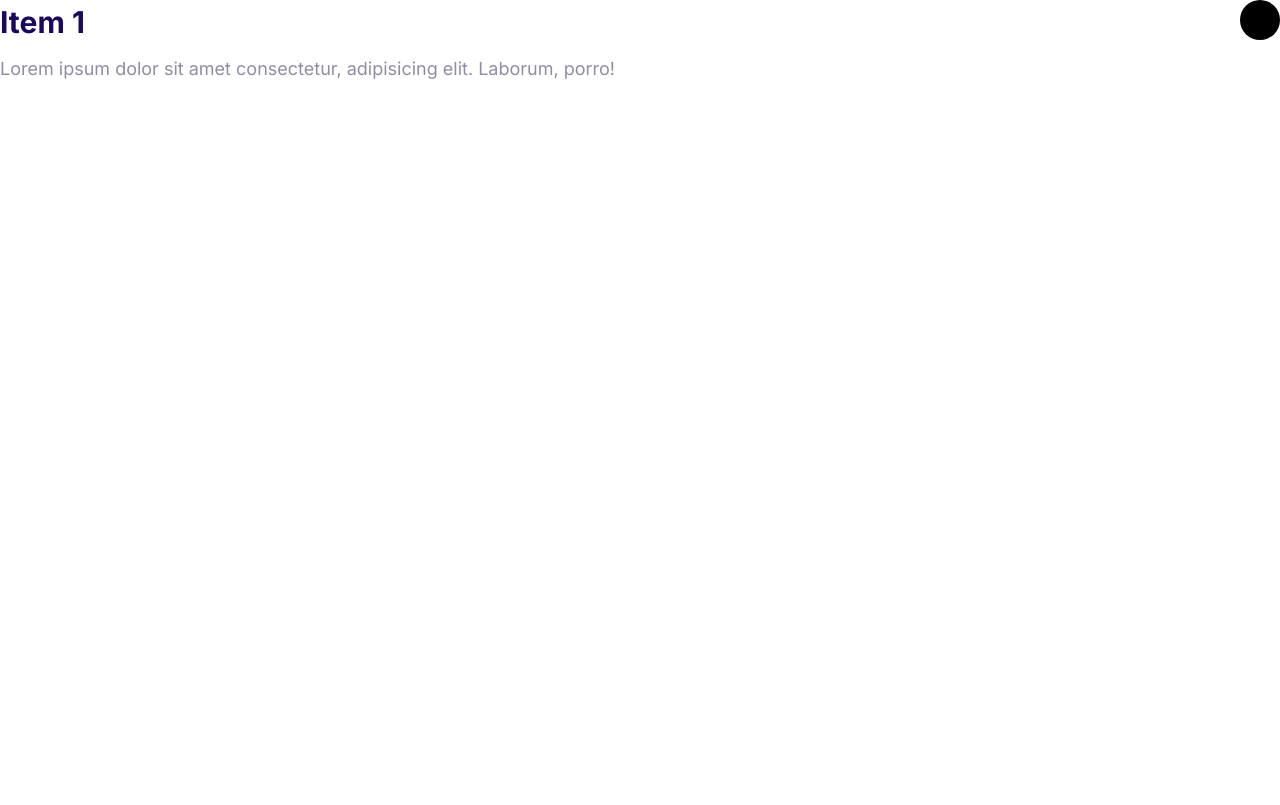
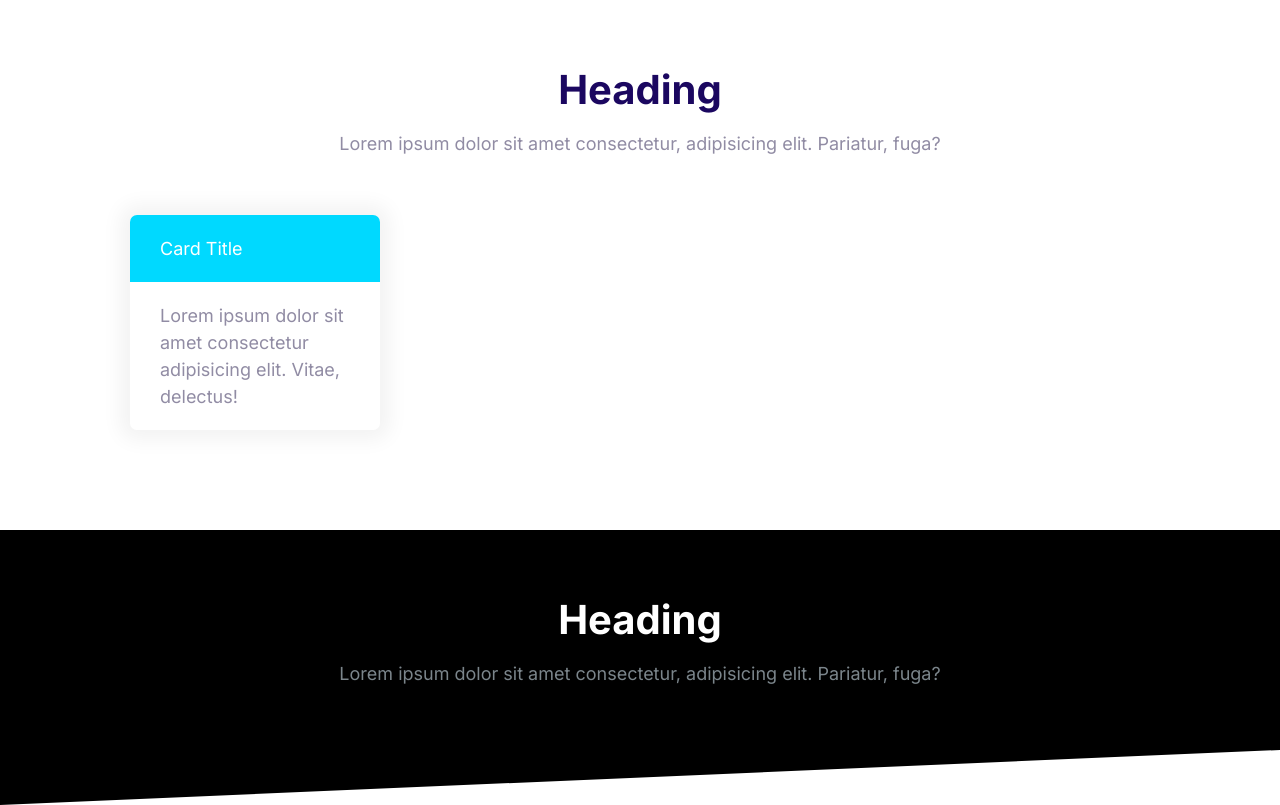
Before and after one commit to Samih51/moshify, a plain HTML site: page index.html in a window 1280 px wide. Drawn offline with Linux system fonts and the light colour scheme.

Commit message:
making the blocks of the page

```diff
--- a/css/styles.css
+++ b/css/styles.css
@@ -465,3 +465,33 @@ a {
   max-height: 100vh;
   opacity: 1;
 }
+/*Blocks*/
+.block {
+  --padding-vertical: 6rem;
+  padding: var(--padding-vertical) 2rem;
+}
+.block__heading {
+  margin-top: 0;
+}
+.block--dark {
+  background: #000;
+  color: #7b858b;
+}
+.block--dark .block__heading {
+  color: #fff;
+}
+.block--skewed-right {
+  clip-path: polygon(0% 0%, 100% 0%, 100% 100%, 0% 80%);
+  padding-bottom: calc(var(--padding-vertical) + 4rem);
+}
+.block--skewed-left {
+  clip-path: polygon(0% 0%, 100% 0%, 100% 80%, 0% 100%);
+  padding-bottom: calc(var(--padding-vertical) + 4rem);
+}
+.block__header {
+  text-align: center;
+}
+.container {
+  max-width: 1140px;
+  margin: 0 auto;
+}
--- a/index.html
+++ b/index.html
@@ -13,19 +13,35 @@
     <link rel="stylesheet" href="css/styles.css" />
   </head>
   <body>
-    <div class="collapsible collapsible--expanded">
-      <header class="collapsible__header">
-        <h2 class="collapsible__heading">Item 1</h2>
-        <svg class="icon icon-white collapsible__chevron">
-          <use xlink:href="images/sprite.svg#chevron"></use>
-        </svg>
+    <section class="block container">
+      <header class="block__header">
+        <h2 class="block__heading">Heading</h2>
+        <p>
+          Lorem ipsum dolor sit amet consectetur, adipisicing elit. Pariatur,
+          fuga?
+        </p>
       </header>
-      <div class="collapsible__content">
-        Lorem ipsum dolor sit amet consectetur, adipisicing elit. Laborum,
-        porro!
+      <div style="width: 30%; padding: 4rem">
+        <div class="card card--secondary">
+          <header class="card__header">Card Title</header>
+          <div class="card__body">
+            Lorem ipsum dolor sit amet consectetur adipisicing elit. Vitae,
+            delectus!
+          </div>
+        </div>
       </div>
-    </div>
-
+    </section>
+    <section class="block block--dark block--skewed-left">
+      <div class="container">
+        <header class="block__header">
+          <h2 class="block__heading">Heading</h2>
+          <p>
+            Lorem ipsum dolor sit amet consectetur, adipisicing elit. Pariatur,
+            fuga?
+          </p>
+        </header>
+      </div>
+    </section>
     <script src="js/main.js"></script>
   </body>
 </html>
```
Also changed, not shown: css/components/block.html (added, +28 -0 lines).
